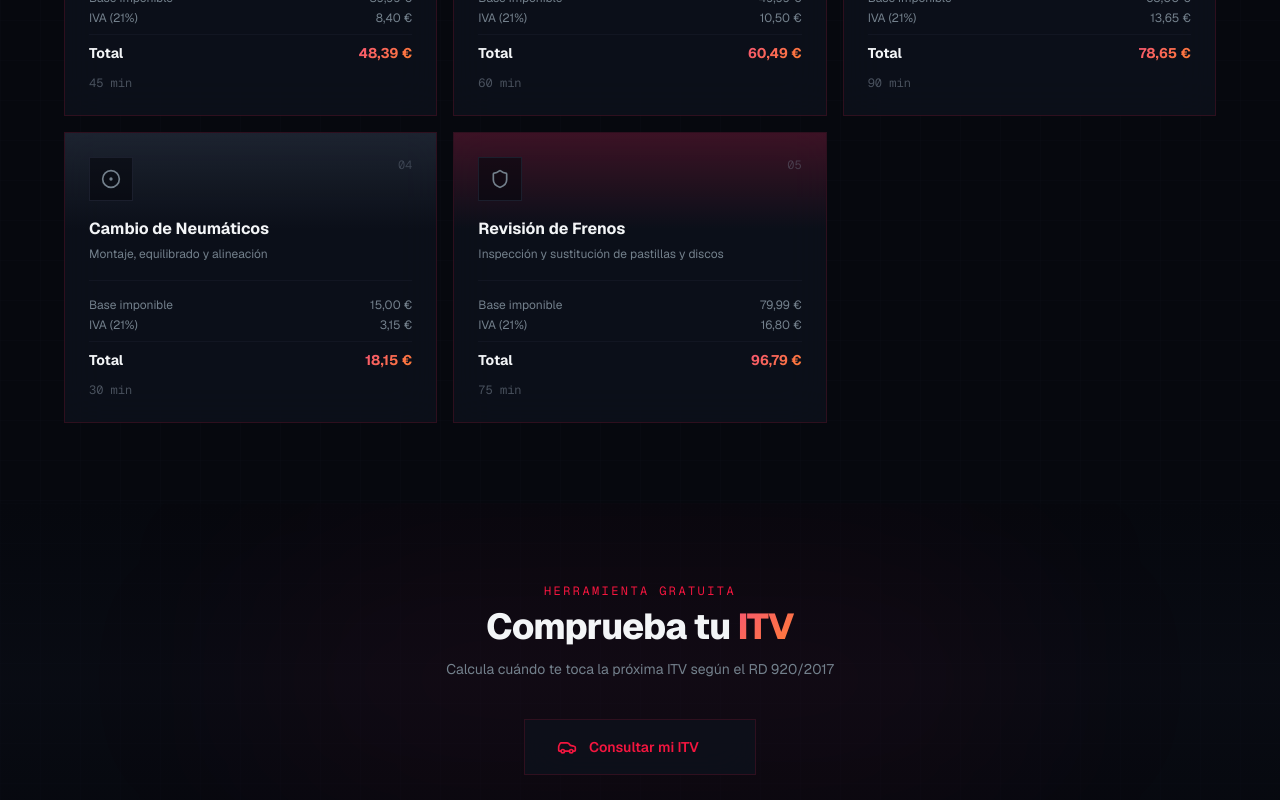
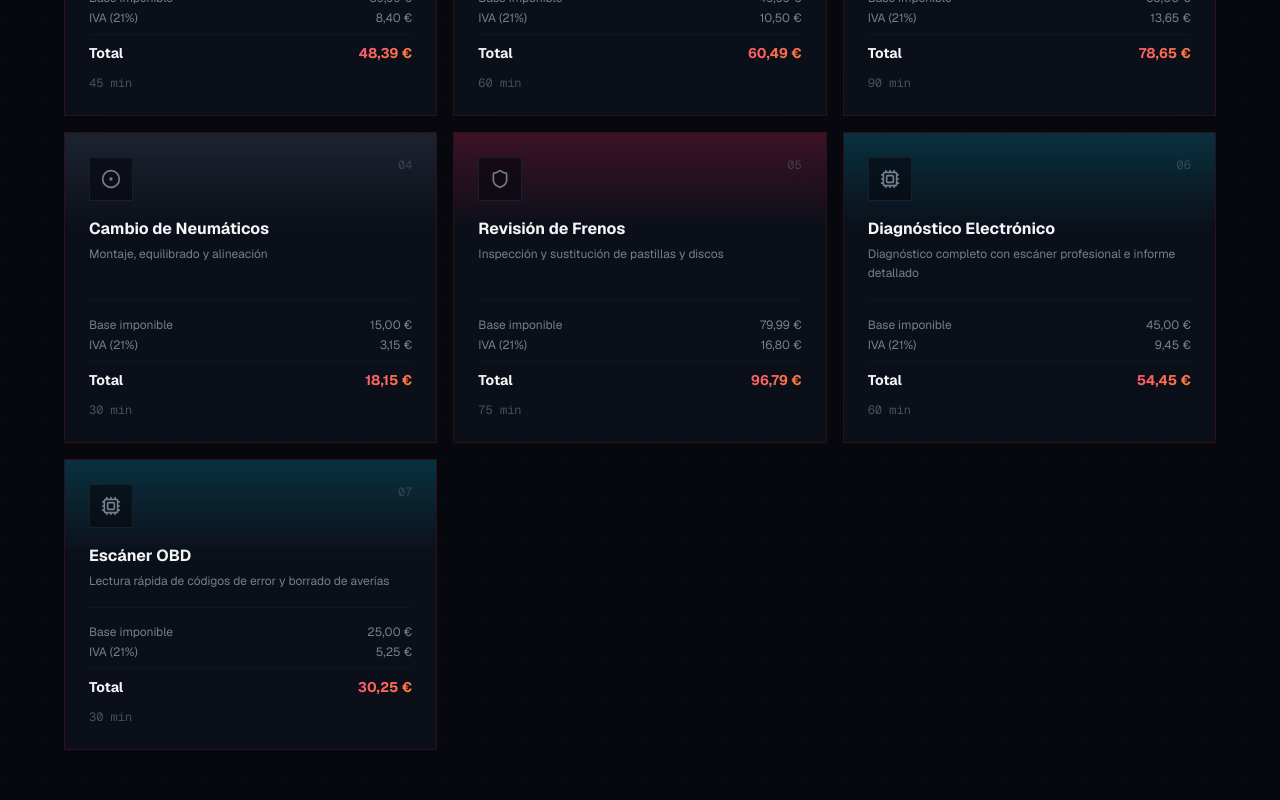
Before and after one commit to ricardoafo/car-shop-manager, a Next.js app: page / in a window 1280 px wide. Shown: the part 1220-2020 px from the top of the page. Built offline with nearby package versions, Linux system fonts and the light colour scheme.

Commit message:
feat(services): add diagnostico-electronico and escaner-obd electronics services
Co-Authored-By: Claude Sonnet 4.6 <noreply@anthropic.com>

```diff
--- a/clients/talleres-ribera/chatbot_flow.json
+++ b/clients/talleres-ribera/chatbot_flow.json
@@ -18,6 +18,8 @@
         { "label": "Cambio de aceite",  "next": "ask_matricula", "value": "cambio-aceite" },
         { "label": "Revisión Pre-ITV",  "next": "ask_matricula", "value": "pre-itv" },
         { "label": "Mecánica general",  "next": "ask_matricula", "value": "mecanica-general" },
+        { "label": "Diagnóstico Electrónico", "value": "diagnostico-electronico", "next": "ask_matricula" },
+        { "label": "Escáner OBD", "value": "escaner-obd", "next": "ask_matricula" },
         { "label": "Otro",              "next": "ask_matricula", "value": "otro" }
       ]
     },
--- a/clients/talleres-ribera/config.json
+++ b/clients/talleres-ribera/config.json
@@ -64,6 +64,22 @@
       "basePrice": 79.99,
       "duration": 75,
       "category": "seguridad"
+    },
+    {
+      "id": "diagnostico-electronico",
+      "name": "Diagnóstico Electrónico",
+      "description": "Diagnóstico completo con escáner profesional e informe detallado",
+      "basePrice": 45.00,
+      "duration": 60,
+      "category": "electronica"
+    },
+    {
+      "id": "escaner-obd",
+      "name": "Escáner OBD",
+      "description": "Lectura rápida de códigos de error y borrado de averías",
+      "basePrice": 25.00,
+      "duration": 30,
+      "category": "electronica"
     }
   ],
   "operatingHours": [
--- a/scripts/db-setup.js
+++ b/scripts/db-setup.js
@@ -381,6 +381,8 @@ async function main() {
     { name: 'Mecánica General',    description: 'Diagnóstico y reparación de averías',               base_price: 65.00, duration: 90, category: 'reparacion'   },
     { name: 'Cambio de Neumáticos',description: 'Montaje, equilibrado y alineación',                 base_price: 15.00, duration: 30, category: 'neumaticos'   },
     { name: 'Revisión de Frenos',  description: 'Inspección y sustitución de pastillas y discos',    base_price: 79.99, duration: 75, category: 'seguridad'    },
+    { name: 'Diagnóstico Electrónico', description: 'Diagnóstico completo con escáner profesional e informe detallado', base_price: 45.00, duration: 60, category: 'electronica' },
+    { name: 'Escáner OBD',            description: 'Lectura rápida de códigos de error y borrado de averías',          base_price: 25.00, duration: 30, category: 'electronica' },
   ];
 
   const serviceIds = [];
--- a/src/core/components/ServiceGrid.tsx
+++ b/src/core/components/ServiceGrid.tsx
@@ -1,7 +1,7 @@
 'use client';
 
 import { motion } from 'framer-motion';
-import { Wrench, Car, Settings, CircleDot, Shield, ArrowRight } from 'lucide-react';
+import { Wrench, Car, Settings, CircleDot, Shield, Cpu, ArrowRight } from 'lucide-react';
 import type { Service } from '@/core/types/adapter';
 
 type Props = {
@@ -17,14 +17,18 @@ const SERVICE_ICONS: Record<string, React.ElementType> = {
   'mecanica-general': Settings,
   'cambio-neumaticos': CircleDot,
   'frenos': Shield,
+  'diagnostico-electronico': Cpu,
+  'escaner-obd': Cpu,
 };
 
 const SERVICE_GRADIENT: Record<string, string> = {
-  'cambio-aceite':    'from-amber-500/20 to-transparent',
-  'pre-itv':          'from-blue-500/20 to-transparent',
-  'mecanica-general': 'from-primary/20 to-transparent',
-  'cambio-neumaticos':'from-slate-500/20 to-transparent',
-  'frenos':           'from-rose-500/20 to-transparent',
+  'cambio-aceite':           'from-amber-500/20 to-transparent',
+  'pre-itv':                 'from-blue-500/20 to-transparent',
+  'mecanica-general':        'from-primary/20 to-transparent',
+  'cambio-neumaticos':       'from-slate-500/20 to-transparent',
+  'frenos':                  'from-rose-500/20 to-transparent',
+  'diagnostico-electronico': 'from-cyan-500/20 to-transparent',
+  'escaner-obd':             'from-cyan-500/20 to-transparent',
 };
 
 function formatCurrency(amount: number, locale: string, currency: string) {
```
